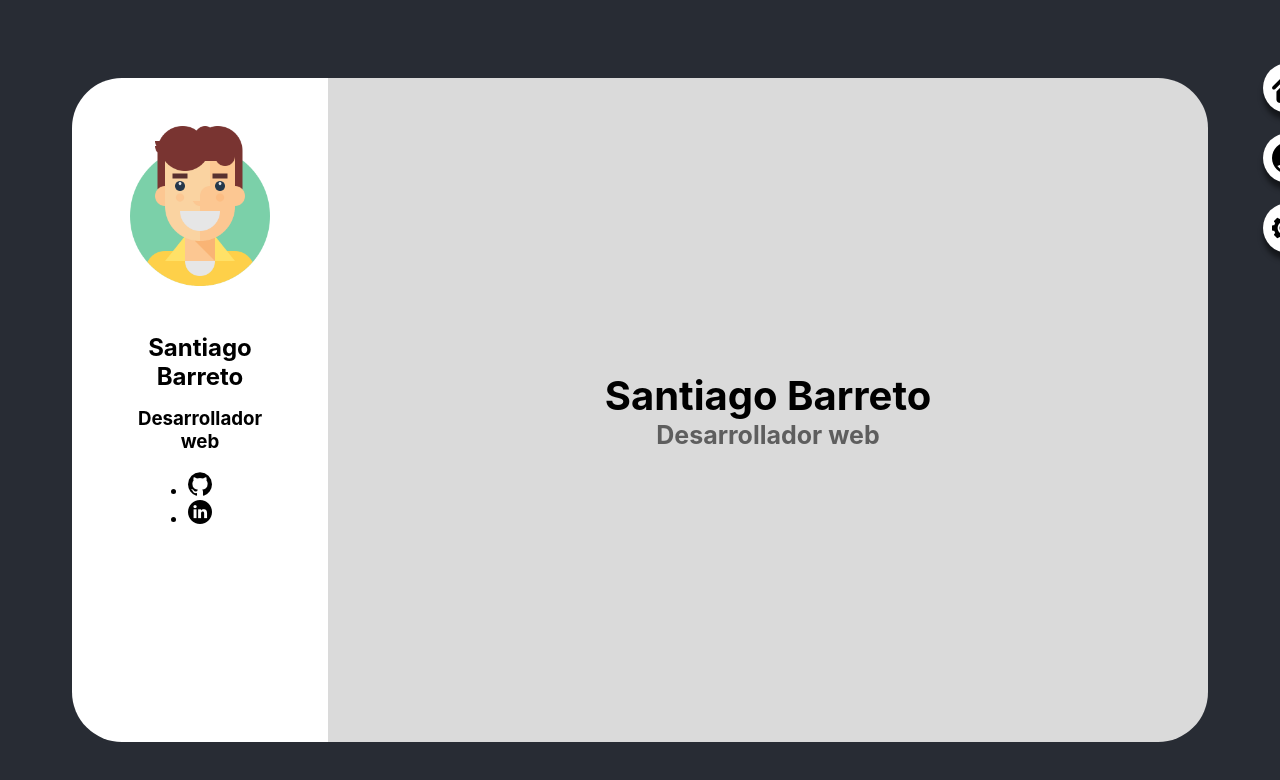
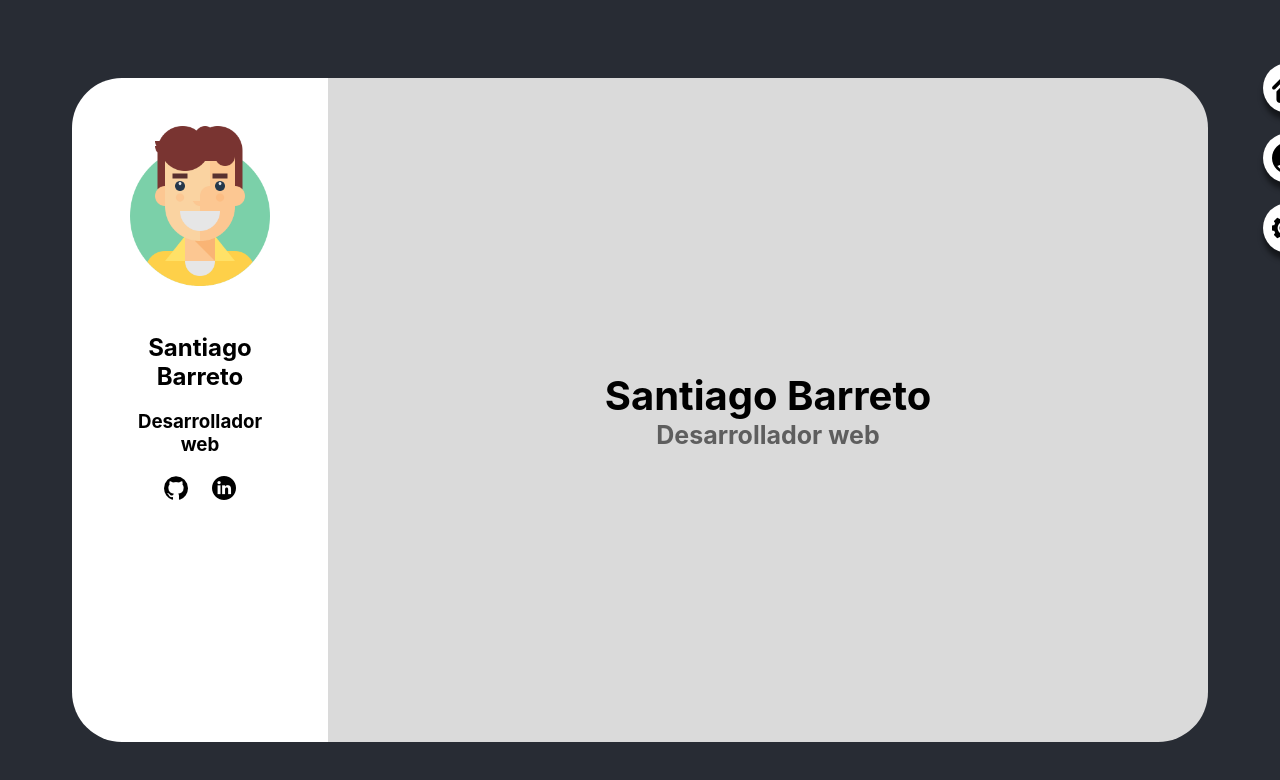
Before and after one commit to santieb/santieb.github.io, a React (Create React App) app: page / in a window 1280 px wide. Shown: the top 780 px of the page. Built offline with nearby package versions, Linux system fonts and the light colour scheme.

Commit message:
[add] hover buttons

```diff
--- a/src/components/Card/Card.css
+++ b/src/components/Card/Card.css
@@ -15,6 +15,10 @@
   text-align: center;
   transition: all 0.25s;
   background-color: #fff;
+  display: block;
+  flex-direction: column;
+  display: flex;
+  align-items: center;
 }
 
 .card:hover {
@@ -30,7 +34,7 @@
 .card h4 {
   font-weight: 600;
   font-size: 1.2em;
-  padding-bottom: 10px;
+  padding: 5px;
 }
 
 .card p{
@@ -38,3 +42,7 @@
   font-size: 16px;
   font-weight: 300;
 }
+
+.list-card {
+  margin: 0.5rem;
+}
--- a/src/components/Card/Card.js
+++ b/src/components/Card/Card.js
@@ -7,12 +7,16 @@ const Card = ({ img, title, description, demo=false, urlCode, urlDemo='' }) => {
         <img className="img-Project" src={img} alt="project"></img>
         <h4>{title}</h4>
         <p>{description}</p>
-        <a class="icons" title="code" href={urlCode}>
-          <img className="icons-card" src={icons.code} alt="Code"/>
-        </a>
-        <a class="icons" title="demo" href={urlDemo}>
-          <img className="icons-card" src={icons.net} alt="Demo"/>
-        </a>
+        <div className="list">
+          <ul>
+            <li className="list-card">
+              <a title="code" href={urlCode}><img src={icons.code} alt="Code"/></a>
+            </li>
+            <li className="list-card">
+            <a title="demo" href={urlDemo}><img src={icons.net} alt="Demo"/></a>
+            </li>
+          </ul>
+        </div>
     </div>
   )
 }
--- a/src/components/Header/Header.css
+++ b/src/components/Header/Header.css
@@ -20,9 +20,33 @@
 }
 
 .header__title {
-  padding: 0.6em 0em 0.3em 0em;
+  padding: 0.6em 0em 0.8em 0em;
 }
 
-.header__des {
-  padding: 0.5em 0em 1em 0em;
+.list {
+  padding: 0.5em;
 }
+
+.list ul {
+  display: flex;
+  flex-direction: row;
+  list-style: none;
+}
+
+.list li {
+  width: 3rem;
+  height: 3rem;
+}
+
+.list a {
+  width: 3rem;
+  height: 3rem;
+  display: flex;
+  align-items: center;
+  justify-content: center;
+}
+
+.list li:hover {
+  border-radius: 50%;
+  background-color: #CDCDCD;
+}
--- a/src/components/Header/Header.js
+++ b/src/components/Header/Header.js
@@ -8,12 +8,12 @@ const Header = () => {
       <img class="header__me__img" src={icons.me} alt="me"></img>
       <h2 class="header__title">Santiago Barreto</h2>
       <h3 class="header__des">Desarrollador web</h3>
-        <div class="links">
+        <div class="list">
           <ul>
-            <li> <a class="icons" title="github" href="https://github.com/santieb">
+            <li> <a title="github" href="https://github.com/santieb">
             <img src={icons.github} alt="github" /></a></li>
             <li>
-            <a class="icons" title="linkedin" href="https://www.linkedin.com/in/santiagobarreto-/">
+            <a title="linkedin" href="https://www.linkedin.com/in/santiagobarreto-/">
             <img src={icons.linkedin} alt="linkedin" /></a></li>
           </ul>
         </div>
```
